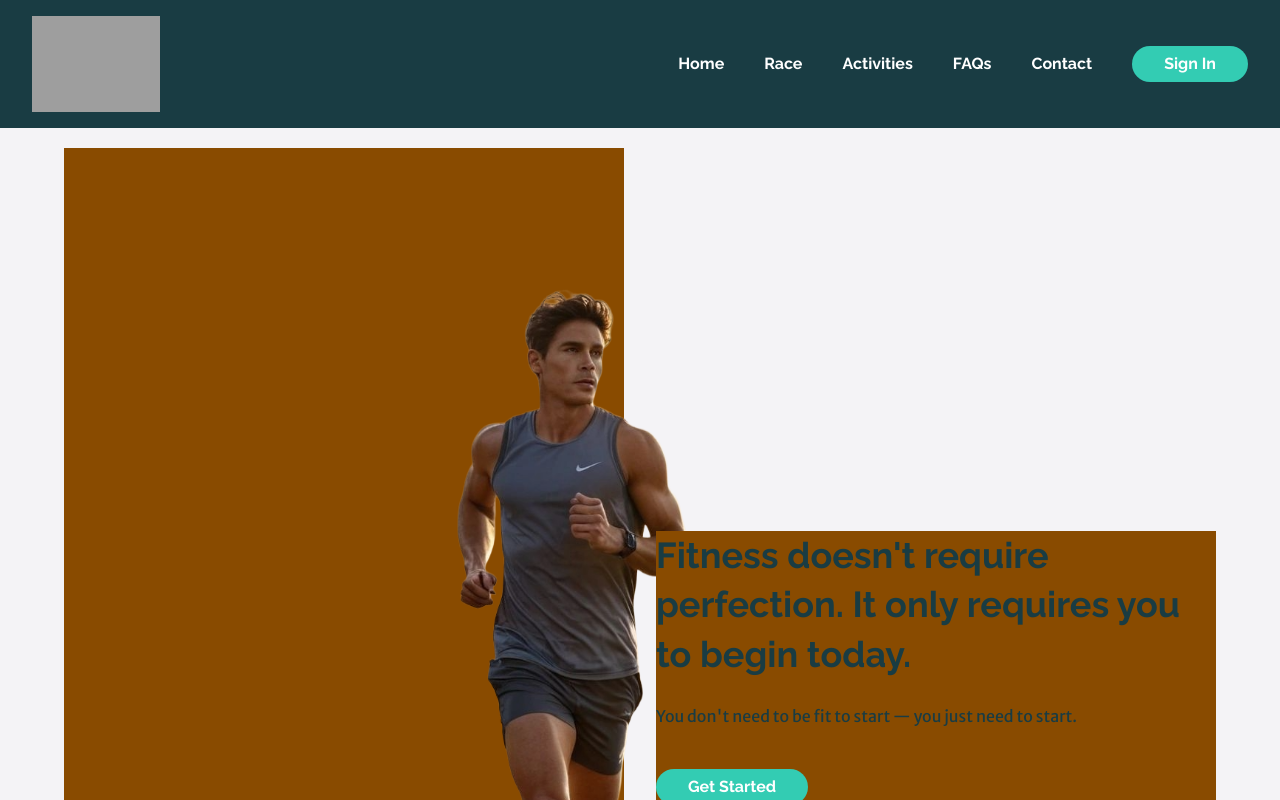
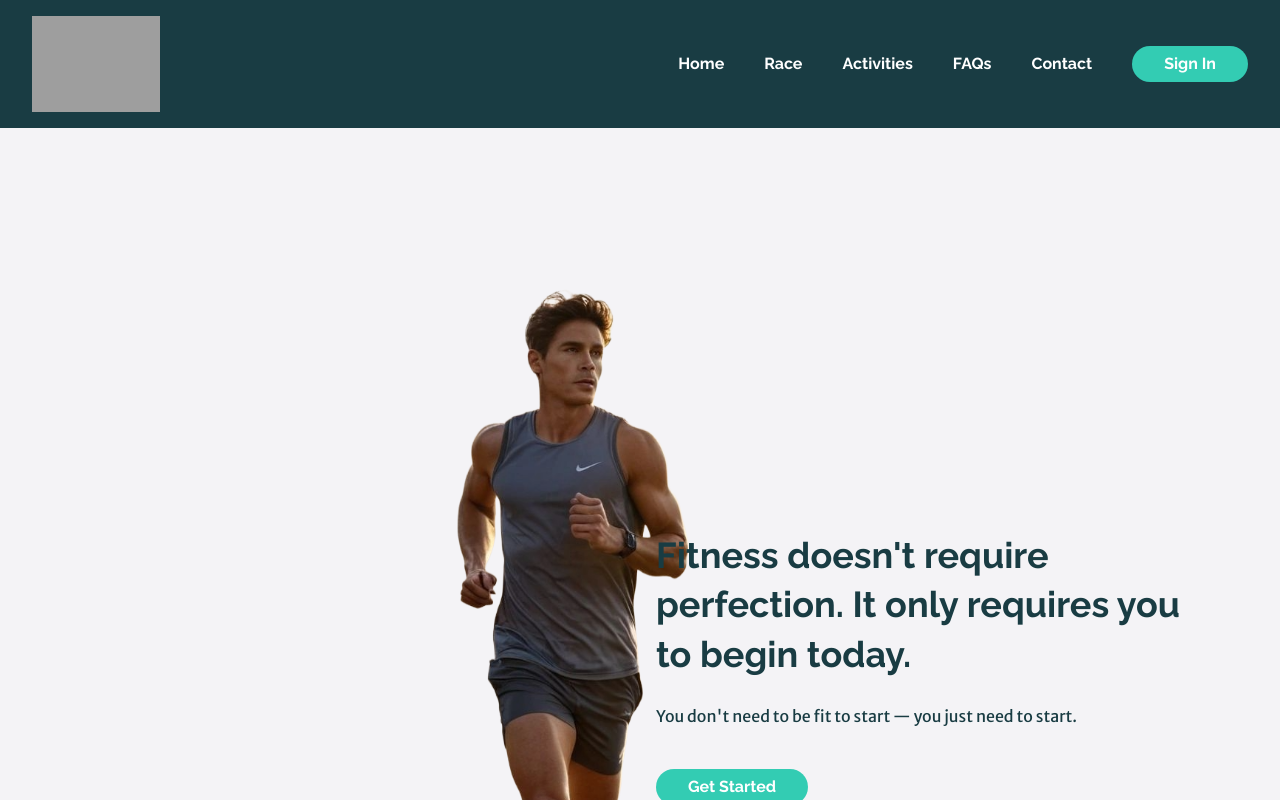
Before and after one commit to Xuji24/be-fit-ERA, a Next.js app: page / in a window 1280 px wide. Shown: the top 800 px of the page. Built offline with nearby package versions, Linux system fonts and the light colour scheme; grey boxes are pictures that could not be loaded.

Commit message:
chore: remove background color from hero section for improved design consistency

```diff
--- a/components/pages/home/component/hero-section.tsx
+++ b/components/pages/home/component/hero-section.tsx
@@ -5,7 +5,7 @@ export default function HeroSection() {
     return (
         <section className="w-full bg-[#F4F3F6] border-b-blue-500 px-6 md:px-12 lg:px-16 py-12 md:py-16 lg:py-5 flex flex-col lg:flex-row items-center justify-between gap-8 lg:gap-8">
             {/* Left Side - Image */}
-            <div className="lg:flex-1 flex justify-center bg-yellow-800 lg:justify-start">
+            <div className="lg:flex-1 flex justify-center lg:justify-start">
                 <Image
                     src="/running-model.png"
                     alt="Running Model"
@@ -16,7 +16,7 @@ export default function HeroSection() {
             </div>
 
             {/* Right Side - Content */}
-            <div className="flex flex-col bg-yellow-800 w-full lg:flex-1">
+            <div className="flex flex-col w-full lg:flex-1">
                 <h1 className="font-raleway font-bold text-3xl md:text-4xl lg:text-4xl text-[#193C43] leading-snug mb-4 md:mb-6">
                     Fitness doesn&apos;t require perfection. It only requires you to begin today.
                 </h1>
```
